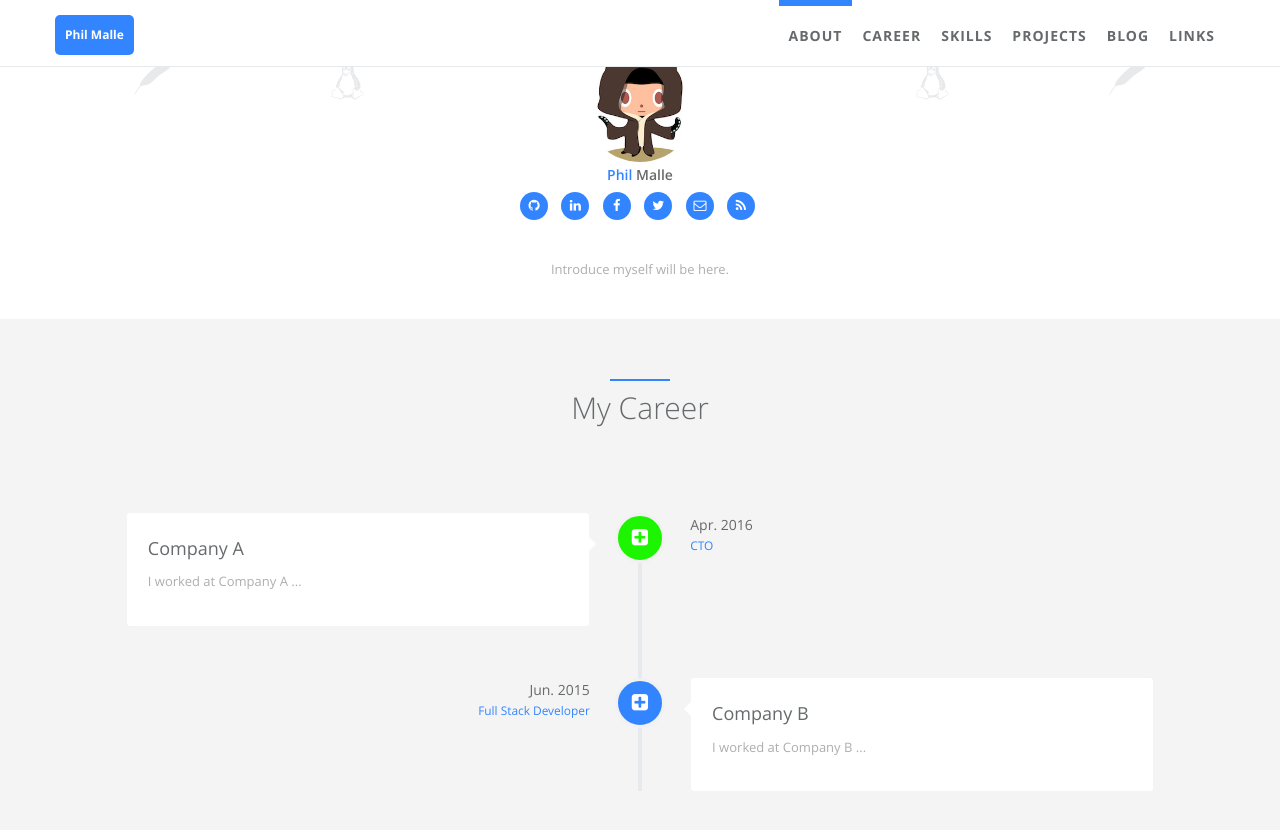
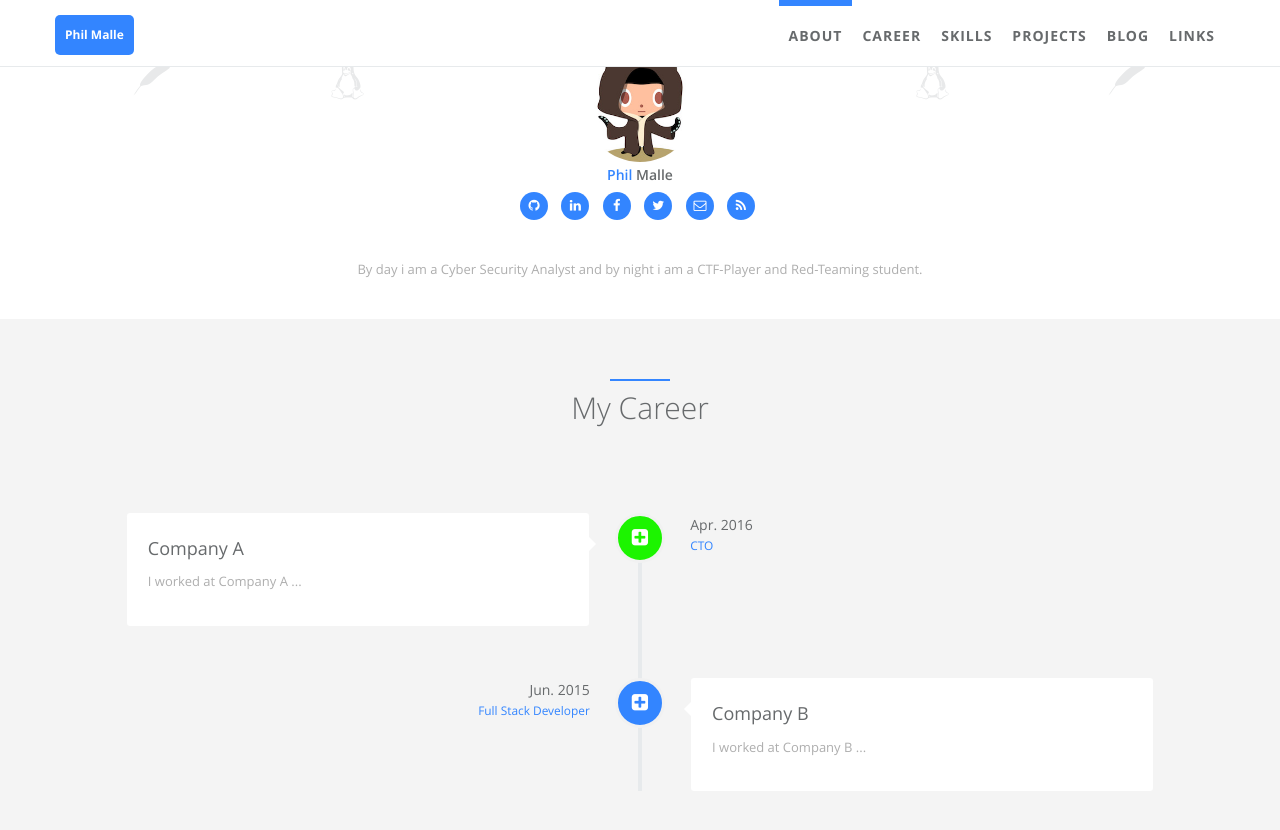
Before and after one commit to PhilMalle/philmalle.github.io, a Jekyll site: the page built from index.html, in a window 1280 px wide and 900 px high, scrolled down 422 px. Shown: the top 830 px of the window. Built offline with Jekyll 4.4.1, drawn with Linux system fonts in a browser that asks for light colours.

Commit message:
Update _config.yml

```diff
--- a/_config.yml
+++ b/_config.yml
@@ -28,16 +28,16 @@ author:  # change following line to your infomation.
   skill_icon2:
     - name: fa-linux
     - name: icon-apache
-  desc: Introduce myself will be here.  # Describe yourself.
+  desc: By day i am a Cyber Security Analyst and by night i am a CTF-Player and Red-Teaming student.  # Describe yourself.
 
 # comment
-disqus:  # if you wanna comment feature, go to https://disqus.com/ to get your configuration; if not, comment following two lines.
-  name: jalpc
+#disqus:  # if you wanna comment feature, go to https://disqus.com/ to get your configuration; if not, comment following two lines.
+  #name: jalpc
 
 # analytics
 ## google analytics
-ga:  # if you wanna this feature, go to https://www.google.com/analytics/ to get your configuration; if not, comment following line.
-  id: UA-93473370-3
+#ga:  # if you wanna this feature, go to https://www.google.com/analytics/ to get your configuration; if not, comment following line.
+  #id: UA-93473370-3
 
 ## google optimize
 go:
```
